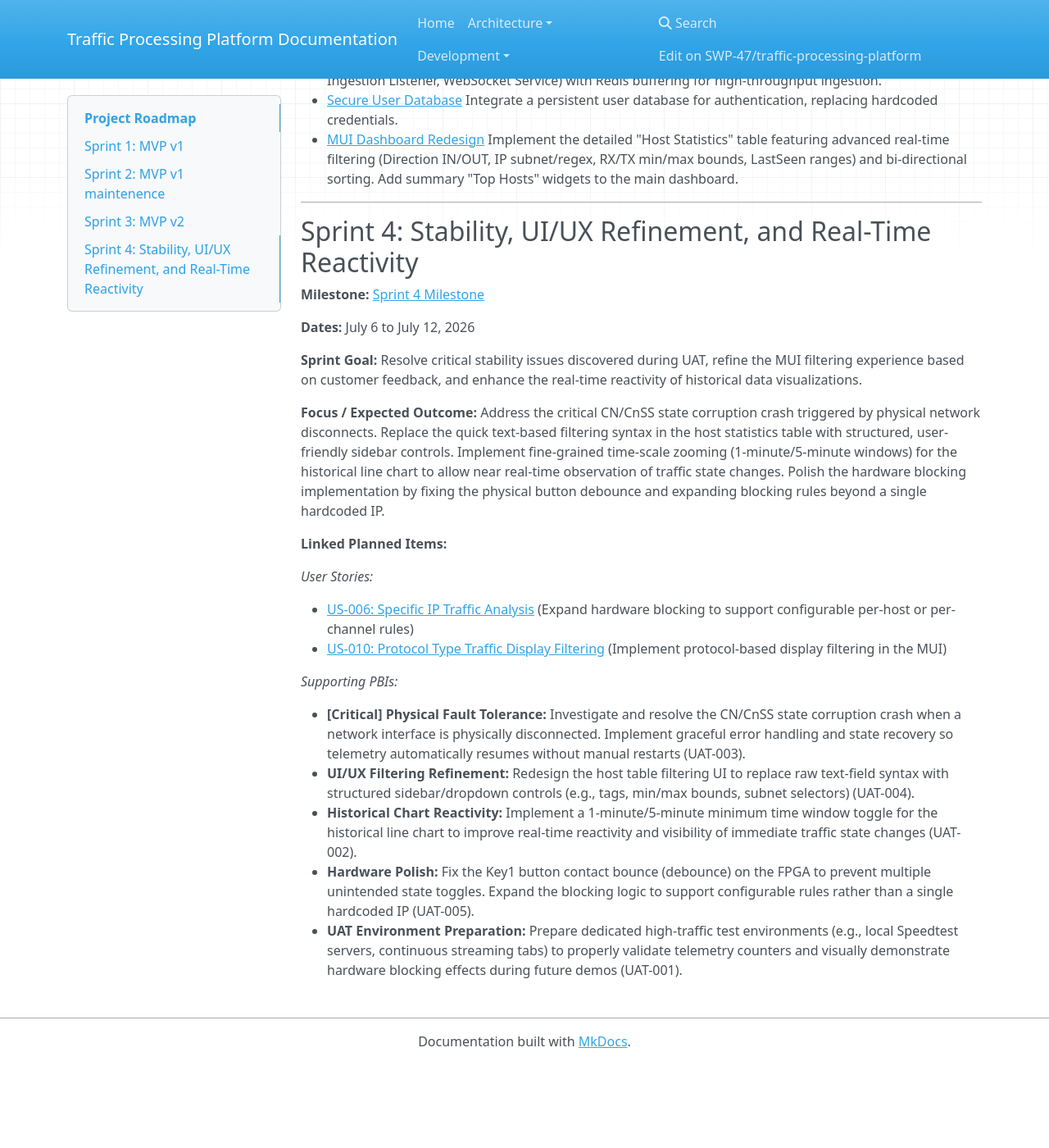
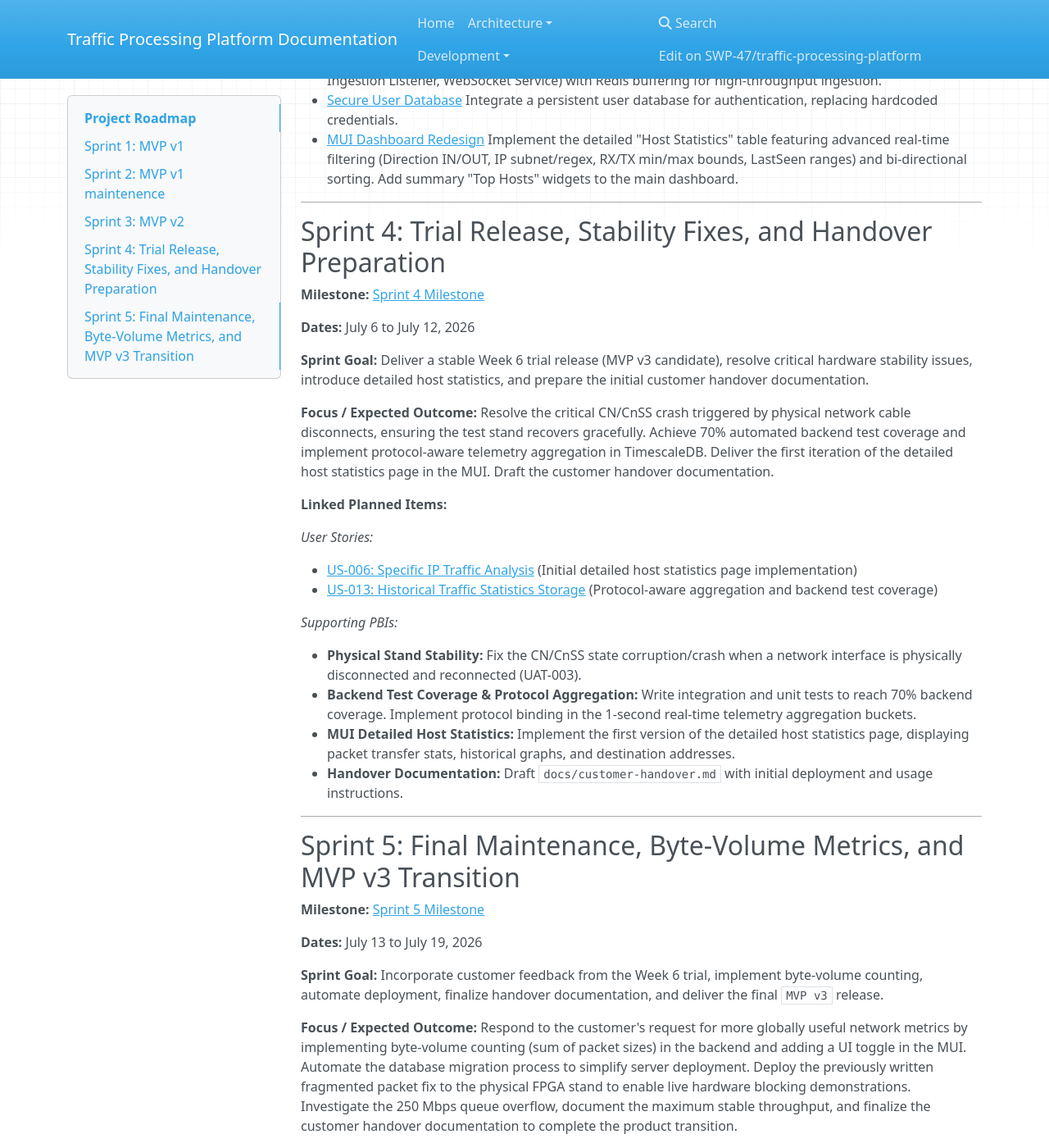
Before and after one commit to SWP-47/traffic-processing-platform, an MkDocs documentation site: the page built from docs/roadmap.md, in a window 1280 px wide and 1400 px high, scrolled down 2175 px. Shown: the whole window at 82% size. Built offline with MkDocs 1.6.1, drawn with Linux system fonts in a browser that asks for light colours; nearby versions of some CDN libraries; before the commit the page ends 3473 px from its top, so only the background shows below that; some of the changed text lies outside the part shown.

Commit message:
docs: update roadmap for week 6

```diff
--- a/docs/roadmap.md
+++ b/docs/roadmap.md
@@ -94,28 +94,55 @@ Completely redesigned the CnSS architecture into a decoupled, microservice-orien
 
 ---
 
-## Sprint 4: Stability, UI/UX Refinement, and Real-Time Reactivity
+## Sprint 4: Trial Release, Stability Fixes, and Handover Preparation
 
 **Milestone:** [Sprint 4 Milestone](https://github.com/SWP-47/traffic-processing-platform/milestone/4)
 
 **Dates:** July 6 to July 12, 2026
 
-**Sprint Goal:** Resolve critical stability issues discovered during UAT, refine the MUI filtering experience based on customer feedback, and enhance the real-time reactivity of historical data visualizations.
+**Sprint Goal:** Deliver a stable Week 6 trial release (MVP v3 candidate), resolve critical hardware stability issues, introduce detailed host statistics, and prepare the initial customer handover documentation.
 
 **Focus / Expected Outcome:**
-Address the critical CN/CnSS state corruption crash triggered by physical network disconnects. Replace the quick text-based filtering syntax in the host statistics table with structured, user-friendly sidebar controls. Implement fine-grained time-scale zooming (1-minute/5-minute windows) for the historical line chart to allow near real-time observation of traffic state changes. Polish the hardware blocking implementation by fixing the physical button debounce and expanding blocking rules beyond a single hardcoded IP.
+Resolve the critical CN/CnSS crash triggered by physical network cable disconnects, ensuring the test stand recovers gracefully. Achieve 70% automated backend test coverage and implement protocol-aware telemetry aggregation in TimescaleDB. Deliver the first iteration of the detailed host statistics page in the MUI. Draft the customer handover documentation.
 
 **Linked Planned Items:**
 
 *User Stories:*
 
-- [US-006: Specific IP Traffic Analysis](https://github.com/SWP-47/traffic-processing-platform/issues/96) (Expand hardware blocking to support configurable per-host or per-channel rules)
-- [US-010: Protocol Type Traffic Display Filtering](https://github.com/SWP-47/traffic-processing-platform/issues/101) (Implement protocol-based display filtering in the MUI)
+- [US-006: Specific IP Traffic Analysis](https://github.com/SWP-47/traffic-processing-platform/issues/96) (Initial detailed host statistics page implementation)
+- [US-013: Historical Traffic Statistics Storage](https://github.com/SWP-47/traffic-processing-platform/issues/97) (Protocol-aware aggregation and backend test coverage)
 
 *Supporting PBIs:*
 
-- **[Critical] Physical Fault Tolerance:** Investigate and resolve the CN/CnSS state corruption crash when a network interface is physically disconnected. Implement graceful error handling and state recovery so telemetry automatically resumes without manual restarts (UAT-003).
-- **UI/UX Filtering Refinement:** Redesign the host table filtering UI to replace raw text-field syntax with structured sidebar/dropdown controls (e.g., tags, min/max bounds, subnet selectors) (UAT-004).
-- **Historical Chart Reactivity:** Implement a 1-minute/5-minute minimum time window toggle for the historical line chart to improve real-time reactivity and visibility of immediate traffic state changes (UAT-002).
-- **Hardware Polish:** Fix the Key1 button contact bounce (debounce) on the FPGA to prevent multiple unintended state toggles. Expand the blocking logic to support configurable rules rather than a single hardcoded IP (UAT-005).
-- **UAT Environment Preparation:** Prepare dedicated high-traffic test environments (e.g., local Speedtest servers, continuous streaming tabs) to properly validate telemetry counters and visually demonstrate hardware blocking effects during future demos (UAT-001).
+- **Physical Stand Stability:** Fix the CN/CnSS state corruption/crash when a network interface is physically disconnected and reconnected (UAT-003).
+- **Backend Test Coverage & Protocol Aggregation:** Write integration and unit tests to reach 70% backend coverage. Implement protocol binding in the 1-second real-time telemetry aggregation buckets.
+- **MUI Detailed Host Statistics:** Implement the first version of the detailed host statistics page, displaying packet transfer stats, historical graphs, and destination addresses.
+- **Handover Documentation:** Draft `docs/customer-handover.md` with initial deployment and usage instructions.
+
+---
+
+## Sprint 5: Final Maintenance, Byte-Volume Metrics, and MVP v3 Transition
+
+**Milestone:** [Sprint 5 Milestone](https://github.com/SWP-47/traffic-processing-platform/milestone/5)
+
+**Dates:** July 13 to July 19, 2026
+
+**Sprint Goal:** Incorporate customer feedback from the Week 6 trial, implement byte-volume counting, automate deployment, finalize handover documentation, and deliver the final `MVP v3` release.
+
+**Focus / Expected Outcome:**
+Respond to the customer's request for more globally useful network metrics by implementing byte-volume counting (sum of packet sizes) in the backend and adding a UI toggle in the MUI. Automate the database migration process to simplify server deployment. Deploy the previously written fragmented packet fix to the physical FPGA stand to enable live hardware blocking demonstrations. Investigate the 250 Mbps queue overflow, document the maximum stable throughput, and finalize the customer handover documentation to complete the product transition.
+
+**Linked Planned Items:**
+
+*User Stories:*
+
+- [US-016: Byte Volume Counting](https://github.com/SWP-47/traffic-processing-platform/issues/104) (Implement byte-volume counting and MUI toggle)
+- [US-017: Traffic Blocking / Dropping](https://github.com/SWP-47/traffic-processing-platform/issues/105) (Deploy fragmented packet fix to physical FPGA stand)
+
+*Supporting PBIs:*
+
+- **Byte-Volume Counting Backend & API:** Implement packet size aggregation in the TimescaleDB telemetry buckets and update the API endpoints to expose bytes/second.
+- **MUI Byte/Packet Toggle:** Add a UI toggle in the MUI dashboard to switch between "Packets per second" and "Bytes per second" views.
+- **Deployment Automation:** Update the deployment/startup script to automatically wait for database readiness and execute migration commands, removing the need for manual DB migrations.
+- **FPGA Fragmented Packet Fix Deployment:** Deploy the fix for fragmented packets during hardware blocking to the physical test stand and verify live blocking.
+- **Throughput Limits & Handover Finalization:** Investigate the CN/CnSS queue overflow at >200 Mbps. Update `docs/customer-handover.md` to explicitly state the maximum supported stable throughput and finalize all transition documentation for `MVP v3`.
```
Also changed, not shown: other parts of docs/roadmap.md (+1 -1 lines).
